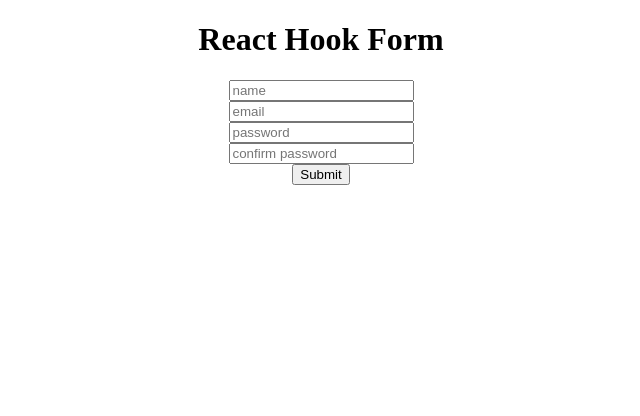
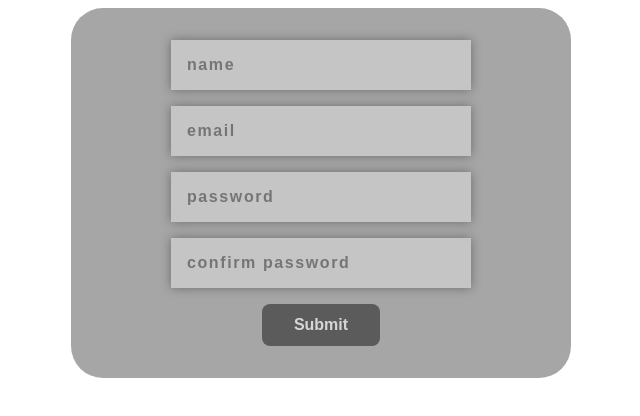
Before and after one commit to yubi00/react-hook-form, a React (Create React App) app: page / in a window 1280 px wide. Shown: the top 416 px of the page, without its empty margins (319-959 px from the left). Built offline with nearby package versions, Linux system fonts and the light colour scheme.

Commit message:
styles added

```diff
--- a/src/App.css
+++ b/src/App.css
@@ -1,38 +1,59 @@
-.App {
-  text-align: center;
+* {
+  box-sizing: border-box;
 }
 
-.App-logo {
-  height: 40vmin;
-  pointer-events: none;
+.App {
+  display: flex;
+  flex-direction: column;
+  justify-content: center;
+  align-items: center;
 }
 
-@media (prefers-reduced-motion: no-preference) {
-  .App-logo {
-    animation: App-logo-spin infinite 20s linear;
-  }
-}
-
-.App-header {
-  background-color: #282c34;
-  min-height: 100vh;
+form {
+  background-color: rgba(0, 0, 0, 0.35);
+  width: 500px;
   display: flex;
   flex-direction: column;
   align-items: center;
   justify-content: center;
-  font-size: calc(10px + 2vmin);
-  color: white;
+  padding: 2em;
+  gap: 1em;
+  border-radius: 2em;
 }
 
-.App-link {
-  color: #61dafb;
+input {
+  width: 300px;
+  padding: 1em;
+  border: none;
+  outline: none;
+  background-color: rgba(255, 255, 255, 0.35);
+  box-shadow: 0 0 10px rgba(0, 0, 0, 0.35);
+  color: rgba(88, 23, 23, 0.75);
+  font-size: 1rem;
+  font-weight: 600;
+  letter-spacing: 0.1em;
 }
 
-@keyframes App-logo-spin {
-  from {
-    transform: rotate(0deg);
-  }
-  to {
-    transform: rotate(360deg);
-  }
+p {
+  color: rgba(255, 0, 0, 0.7);
+  font-weight: 600;
 }
+
+button {
+  cursor: pointer;
+  display: inline-block;
+  padding: 0.75em 2em;
+  background: rgba(0, 0, 0, 0.45);
+  color: rgba(255, 255, 255, 0.75);
+  outline: none;
+  border: none;
+  border-radius: 0.5em;
+  font-size: 1rem;
+  font-weight: 800;
+}
+
+h3 {
+  background-color: rgb(24, 104, 30);
+  color: rgb(4, 43, 4);
+  padding: 1em;
+}
--- a/src/App.js
+++ b/src/App.js
@@ -4,7 +4,6 @@
 function App() {
   return (
     <div className='App'>
-      <h1>React Hook Form</h1>
       <Form />
     </div>
   );
--- a/src/components/Form.js
+++ b/src/components/Form.js
@@ -41,7 +41,7 @@
 
   return (
     <form onSubmit={handleSubmit(onSubmit)}>
-      {formSubmitted && <p>Form Submitted Successfully </p>}
+      {formSubmitted && <h3>Form Submitted Successfully </h3>}
       <div>
         {" "}
         {errors.name && <p> {errors.name.message} </p>}
```
